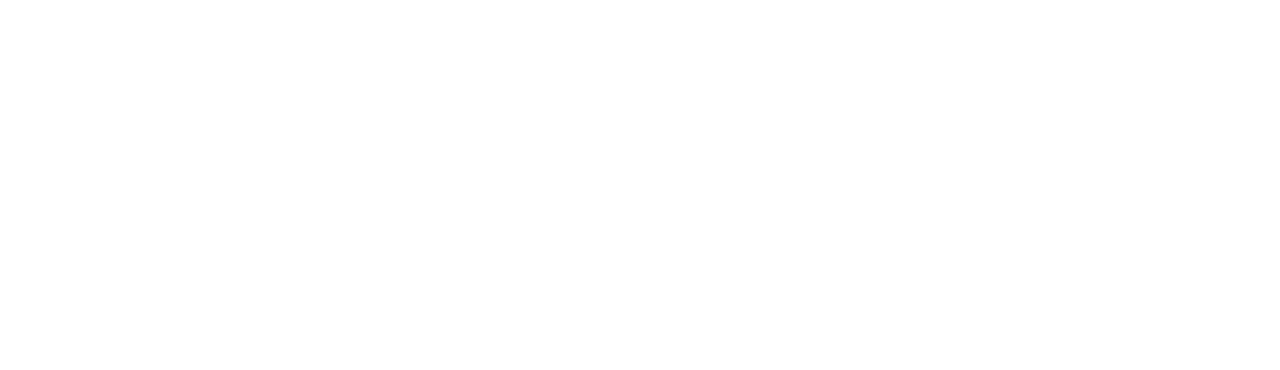
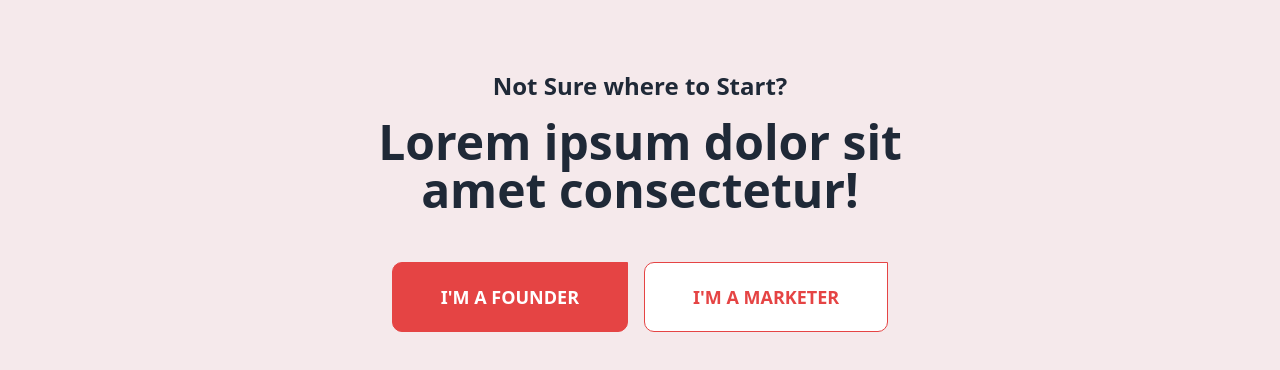
Before and after one commit to mdshahadad/clone-of-nazmc-portfolio, a React (Vite) app: page / in a window 1280 px wide. Shown: the part 8519-8889 px from the top of the page. Before the commit the page ends 8509 px from the top, so only its background shows below. Built offline with nearby package versions, Linux system fonts and the light colour scheme.

Commit message:
Contact button added

```diff
--- /dev/null
+++ b/src/Components/HomeComponent/Home/Contact/Contact.jsx
@@ -0,0 +1,28 @@
+import { Link } from "react-router";
+
+const Contact = () => {
+    return (
+        <section className="bg-[#f5e9eb]">
+            <div className="py-20">
+                <div className="flex justify-center">
+                    <div className="text-center">
+                        <h4 className="text-2xl font-semibold">Not Sure where to Start?</h4>
+                        <h2 className="text-5xl font-bold py-4">Lorem ipsum dolor sit <br /> amet consectetur!</h2>
+                    </div>
+                </div>
+                <div className="flex justify-center py-8 text-white font-semibold">
+                    <div className="flex gap-4">
+                        <button className="uppercase bg-[#E54444] px-12 py-5 text-lg hover:bg-white hover:text-[#E54444] border-[1px] border-[#E54444]" style={{ borderRadius: '10px 0px 10px 10px' }}>
+                            <Link>I'm a founder</Link>
+                        </button>
+                        <button className="uppercase bg-white border-[1px] border-[#E54444] text-[#E54444] hover:bg-[#E54444] hover:text-white px-12 py-5 text-lg" style={{ borderRadius: '10px 0px 10px 10px' }}>
+                            <Link>I'm a marketer</Link>
+                        </button>
+                    </div>
+                </div>
+            </div>
+        </section>
+    );
+};
+
+export default Contact;
--- a/src/Components/HomeComponent/Home/Home.jsx
+++ b/src/Components/HomeComponent/Home/Home.jsx
@@ -1,6 +1,7 @@
 import Navbar from "../Navbar/Navbar";
 import Banner from "./Banner/Banner";
 import ConsultingCourse from "./ConsultingCourse/ConsultingCourse";
+import Contact from "./Contact/Contact";
 import LearnHome from "./LearnHome/LearnHome";
 import MeetSection from "./MeetSection/MeetSection";
 import NewspaperShow from "./NewspaperShow/NewspaperShow";
@@ -24,6 +25,7 @@
             <MeetSection></MeetSection>
             <SuccessStories></SuccessStories>
             <WhyChoose></WhyChoose>
+            <Contact></Contact>
         </section>
     );
 };
```
